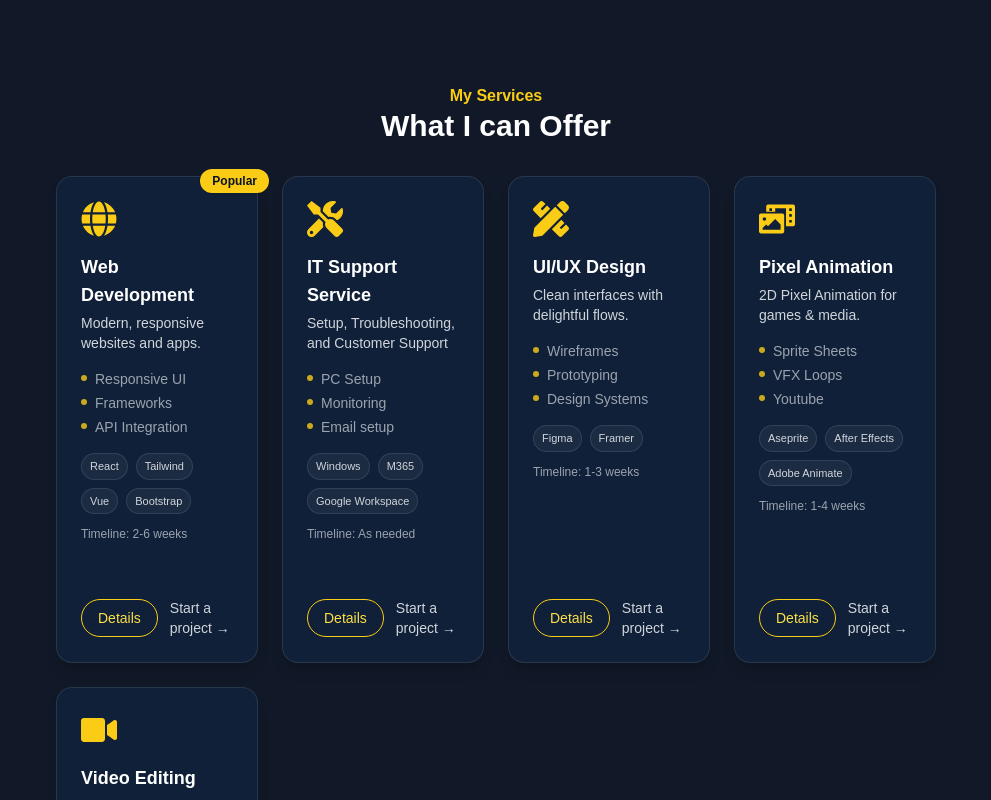
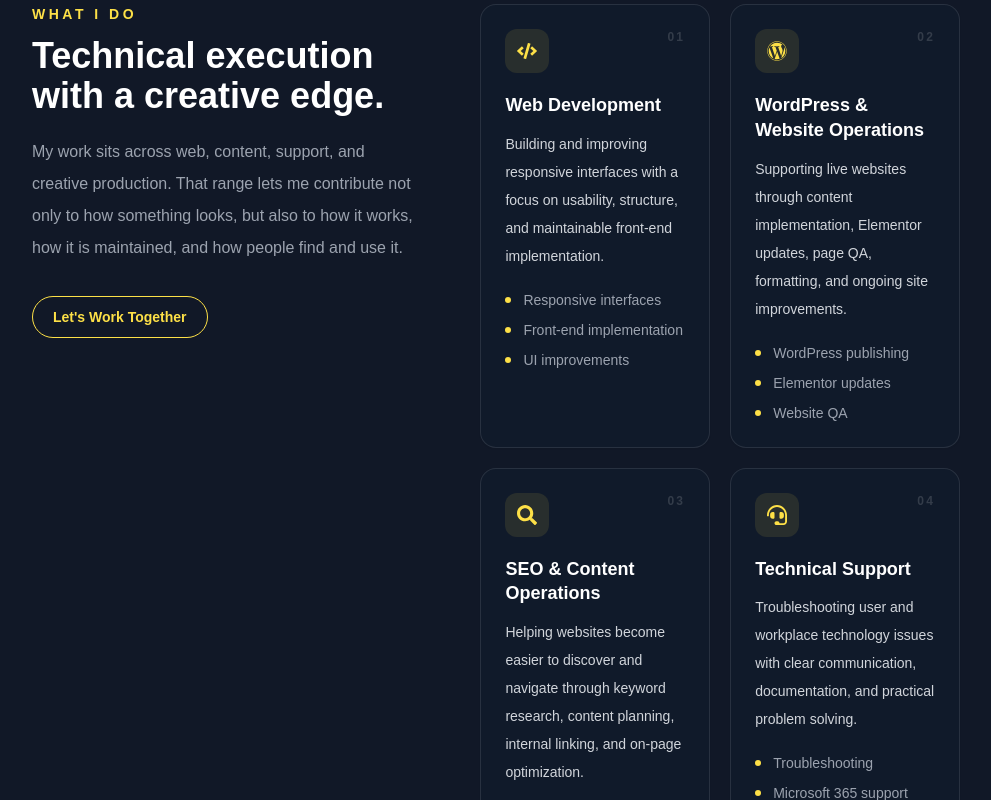
Before and after one commit to RaynGH/new-portfolio-main, a React (Create React App) app: page / in a window 1280 px wide. Shown: the part 3700-4500 px from the top of the page, without its empty margins (144-1135 px from the left). Built offline with nearby package versions, Linux system fonts and the light colour scheme.

Commit message:
Evolve Services into Mark 1 expertise section

```diff
--- a/src/Components/Services.jsx
+++ b/src/Components/Services.jsx
@@ -1,240 +1,129 @@
-import { React, useState, useMemo, useEffect} from 'react'
-import { FaGlobe, FaTools, FaPencilRuler, FaPhotoVideo, FaVideo} from "react-icons/fa";
+import {
+  FaCode,
+  FaHeadset,
+  FaPhotoVideo,
+  FaSearch,
+  FaVideo,
+  FaWordpress,
+} from 'react-icons/fa';
 
-const SERVICES = [
+const EXPERTISE = [
   {
-        id: "web-dev",
-        title:  "Web Development",
-        icon: FaGlobe,
-        summary: "Modern, responsive websites and apps.",
-        bullets: ["Responsive UI", "Frameworks", "API Integration"],
-        tools: ["React", "Tailwind", "Vue", "Bootstrap"],
-        timeline: "2-6 weeks",
-        badge: "Popular",
+    id: 'web-development',
+    title: 'Web Development',
+    icon: FaCode,
+    description:
+      'Building and improving responsive interfaces with a focus on usability, structure, and maintainable front-end implementation.',
+    outcomes: ['Responsive interfaces', 'Front-end implementation', 'UI improvements'],
   },
   {
-        id: "it-support",
-        title:  "IT Support Service",
-        icon: FaTools,
-        summary: "Setup, Troubleshooting, and Customer Support",
-        bullets: ["PC Setup", "Monitoring", "Email setup"],
-        tools: ["Windows", "M365", "Google Workspace"],
-        timeline: "As needed",
+    id: 'wordpress-operations',
+    title: 'WordPress & Website Operations',
+    icon: FaWordpress,
+    description:
+      'Supporting live websites through content implementation, Elementor updates, page QA, formatting, and ongoing site improvements.',
+    outcomes: ['WordPress publishing', 'Elementor updates', 'Website QA'],
   },
   {
-        id: "uiux",
-        title:  "UI/UX Design",
-        icon: FaPencilRuler,
-        summary: "Clean interfaces with delightful flows.",
-        bullets: ["Wireframes", "Prototyping", "Design Systems"],
-        tools: ["Figma", "Framer"],
-        timeline: "1-3 weeks",
+    id: 'seo-content',
+    title: 'SEO & Content Operations',
+    icon: FaSearch,
+    description:
+      'Helping websites become easier to discover and navigate through keyword research, content planning, internal linking, and on-page optimization.',
+    outcomes: ['Keyword research', 'Internal linking', 'Content optimization'],
   },
   {
-        id: "pixel-anim",
-        title:  "Pixel Animation",
-        icon: FaPhotoVideo,
-        summary: "2D Pixel Animation for games & media.",
-        bullets: ["Sprite Sheets", "VFX Loops", "Youtube"],
-        tools: ["Aseprite", "After Effects", "Adobe Animate"],
-        timeline: "1-4 weeks",
+    id: 'technical-support',
+    title: 'Technical Support',
+    icon: FaHeadset,
+    description:
+      'Troubleshooting user and workplace technology issues with clear communication, documentation, and practical problem solving.',
+    outcomes: ['Troubleshooting', 'Microsoft 365 support', 'User assistance'],
   },
   {
-        id: "video-edit",
-        title:  "Video Editing",
+    id: 'animation',
+    title: '2D & Pixel Animation',
+    icon: FaPhotoVideo,
+    description:
+      'Creating sprite-based character animation, action sequences, effects, and motion work for games, media, and creative collaborations.',
+    outcomes: ['Sprite animation', 'Character motion', 'Action choreography'],
+  },
+  {
+    id: 'creative-production',
+    title: 'Creative Production',
     icon: FaVideo,
-        summary: "Professional editing for social media, marketing, and storytelling",
-        bullets: ["Short-form Reels & Tiktoks", "Youtube Video Editing", "Color Grading & Sound Design"],
-        tools: ["After Effects", "Premiere Pro", "Capcut"],
-        timeline: "1-3 weeks",
+    description:
+      'Producing visual and short-form digital content that supports social media, marketing, presentations, and online brand communication.',
+    outcomes: ['Digital graphics', 'Video editing', 'Social content'],
   },
 ];
 
 function Services() {
+  return (
+    <div className="mx-auto max-w-6xl">
+      <div className="grid gap-10 lg:grid-cols-[0.9fr_1.1fr] lg:gap-14">
+        <div className="lg:sticky lg:top-24 lg:self-start">
+          <p className="text-sm font-semibold uppercase tracking-[0.25em] text-green-600 dark:text-yellow-300">
+            What I Do
+          </p>
+          <h2 className="mt-3 text-3xl font-bold leading-tight text-gray-900 sm:text-4xl dark:text-white">
+            Technical execution with a creative edge.
+          </h2>
+          <p className="mt-5 max-w-xl text-base leading-8 text-gray-600 dark:text-gray-400">
+            My work sits across web, content, support, and creative production. That range lets me contribute not only to how something looks, but also to how it works, how it is maintained, and how people find and use it.
+          </p>
 
-    const [openId, setOpenId] = useState(null);
+          <a
+            href="#contact"
+            className="mt-8 inline-flex items-center justify-center rounded-full border border-green-500 px-5 py-2.5 text-sm font-semibold text-green-600 transition hover:bg-green-500 hover:text-white dark:border-yellow-300 dark:text-yellow-300 dark:hover:bg-yellow-300 dark:hover:text-gray-900"
+          >
+            Let&apos;s Work Together
+          </a>
+        </div>
 
-    useEffect(() => {
-        const hash = new URLSearchParams(window.location.hash.replace("#", "?"));
-        const id = hash.get("service");
-        if(id) setOpenId(id);
-    }, []);
-
-    const service = useMemo(() => SERVICES.find(s => s.id === openId) || null,
-        [openId]
-    );
-
+        <div className="grid gap-5 sm:grid-cols-2">
+          {EXPERTISE.map((item, index) => {
+            const Icon = item.icon;
 
             return (
-    <div>
-         <section id="services" className="py-20">
-      <div className="max-w-7xl mx-auto px-6">
-        <header className="text-center mb-8">
-          <p className="dark:text-yellow-400 text-green-400 font-semibold">My Services</p>
-          <h2 className="text-3xl md:text-4xl font-bold dark:text-white text-gray-400/50">What I can Offer</h2>
-        </header>
-
-        {/* grid */}
-        <div className="grid gap-6 sm:grid-cols-2 lg:grid-cols-4 items-stretch auto-rows-[1fr]">
-          {SERVICES.map((s) => (
               <article
-              key={s.id}
-              className="relative h-full flex flex-col rounded-2xl dark:bg-[#0f2038] bg-[#f3f3f3] border border-white/10
-              p-6 shadow-lg hover:shadow-xl dark:hover:border-yellow-400/30 hover:border-green-400/30 transition"
+                key={item.id}
+                className="group rounded-2xl border border-gray-200 bg-white p-6 shadow-sm transition-all duration-300 hover:-translate-y-1 hover:border-green-500/30 hover:shadow-xl dark:border-white/10 dark:bg-[#101a2a] dark:hover:border-yellow-300/25"
               >
-              {s.badge && (
-                <span className="absolute -top-2 -right-3 rounded-full dark:bg-yellow-400 bg-green-500 dark:text-[#0b1321] text-white text-xs font-semibold px-3 py-1 shadow">
-                  {s.badge}
+                <div className="flex items-start justify-between gap-4">
+                  <div className="grid h-11 w-11 place-items-center rounded-xl bg-green-50 text-green-600 transition group-hover:bg-green-100 dark:bg-yellow-300/10 dark:text-yellow-300 dark:group-hover:bg-yellow-300/15">
+                    <Icon className="h-5 w-5" />
+                  </div>
+                  <span className="text-xs font-semibold tracking-[0.18em] text-gray-300 dark:text-white/15">
+                    {String(index + 1).padStart(2, '0')}
                   </span>
-              )}
-
-              <div className="dark:text-yellow-400 text-green-500 text-4xl mb-4">
-                <s.icon className="transition-transform group-hover:-translate-y-0.5" />
                 </div>
 
-              <h3 className="dark:text-white text-green-500 font-semibold text-lg">{s.title}</h3>
-              <p className="dark:text-gray-300 text-gray-800 text-sm mt-1">{s.summary}</p>
+                <h3 className="mt-5 text-lg font-bold leading-snug text-gray-900 dark:text-white">
+                  {item.title}
+                </h3>
+                <p className="mt-3 text-sm leading-7 text-gray-600 dark:text-gray-300">
+                  {item.description}
+                </p>
 
-              {/* quick bullets */}
-              <ul className="mt-4 space-y-1 text-sm dark:text-gray-400 text-gray-800">
-                {s.bullets.slice(0, 3).map((b, i) => (
-                  <li key={i} className="flex gap-2 items-start">
-                    <span className="mt-[6px] h-1.5 w-1.5 rounded-full dark:bg-yellow-400/80 bg-green-400/80" />
-                    {b}
+                <ul className="mt-5 space-y-2.5">
+                  {item.outcomes.map((outcome) => (
+                    <li
+                      key={outcome}
+                      className="flex items-center gap-3 text-sm text-gray-600 dark:text-gray-400"
+                    >
+                      <span className="h-1.5 w-1.5 shrink-0 rounded-full bg-green-500 dark:bg-yellow-300" />
+                      {outcome}
                     </li>
                   ))}
                 </ul>
-
-              {/* tool chips + meta */}
-              <div className="mt-4 flex flex-wrap gap-2">
-                {s.tools.map((t) => (
-                  <span key={t} className="text-[11px] px-2 py-1 rounded-full dark:bg-white/5 border
-                   dark:border-white/10 dark:text-gray-300 bg-green-500 text-white">
-                    {t}
-                  </span>
-                ))}
-              </div>
-              <p className="mt-3 text-xs text-gray-400">Timeline: {s.timeline}</p>
-
-              {/* actions */}
-              <div className="mt-auto pt-6 flex items-center gap-3">
-                <button
-                  onClick={() => setOpenId(s.id)}
-                  className="rounded-full border dark:border-yellow-400 px-4 py-2
-                  dark:text-yellow-300 text-sm dark:hover:bg-yellow-400 border-green-500
-                  text-green-800 hover:bg-green-500 dark:hover:text-[#101a2a] hover:text-white transition"
-                >
-                  Details
-                </button>
-                <a
-                  href="#contact"
-                  className="text-sm dark:text-gray-300 text-gray-800 dark:hover:text-yellow-400
-                  hover:text-green-500"
-                >
-                  Start a project →
-                </a>
-              </div>
               </article>
-          ))}
-        </div>
-      </div>
-
-      {/* modal / drawer */}
-      {service && (
-        <ServiceDialog service={service} onClose={() => setOpenId(null)} />
-      )}
-    </section>
-
-    </div>
-  )
-}
-
-
-function ServiceDialog({ service, onClose}) {
-    useEffect(() => {
-        const onKey = (e) => e.key === "Escape" && onClose();
-        document.addEventListener("keydown", onKey);
-        return () => document.removeEventListener("keydown", onKey);
-    }, [onClose]);
-
-    return (
-         <div className="fixed inset-0 z-50">
-      {/* backdrop */}
-      <div
-        className="absolute inset-0 bg-black/60 backdrop-blur-sm"
-        onClick={onClose}
-      />
-      {/* panel */}
-      <div
-        role="dialog"
-        aria-modal="true"
-        aria-labelledby="svc-title"
-        className="
-          absolute left-1/2 -translate-x-1/2 w-[92%] max-w-3xl
-          bottom-0 sm:top-1/2 sm:bottom-auto sm:-translate-y-1/2
-          rounded-t-2xl sm:rounded-2xl
-          dark:bg-[#0f2038] bg-[#f3f3f3] bg border border-white/10 shadow-xl p-6
-        "
-        onClick={(e) => e.stopPropagation()}
-      >
-        <div className="flex items-start justify-between gap-6">
-          <div className="dark:text-yellow-400 text-green-400 text-3xl">
-            <service.icon />
-          </div>
-          <button
-            onClick={onClose}
-            aria-label="Close"
-            className="ml-auto rounded-full border border-white/10 px-3 py-1 text-sm text-gray-500 dark:hover:text-white hover:text-green-500"
-          >
-            Close
-          </button>
-        </div>
-
-        <h3 id="svc-title" className="dark:text-white text-green-400 text-2xl font-semibold mt-2">
-          {service.title}
-        </h3>
-        <p className="dark:text-gray-300 text-gray-800 mt-2">{service.summary}</p>
-
-        <div className="mt-4 grid sm:grid-cols-2 gap-4">
-          <div>
-            <h4 className="dark:text-gray-200 text-gray-500 font-medium mb-2">What you get</h4>
-            <ul className="space-y-2 dark:text-gray-300 text-gray-800 text-sm">
-              {service.bullets.map((b, i) => (
-                <li key={i} className="flex gap-2">
-                  <span className="mt-[7px] h-1.5 w-1.5 rounded-full dark:bg-yellow-400/80 bg-green-400/80" />
-                  {b}
-                </li>
-              ))}
-            </ul>
-          </div>
-          <div>
-            <h4 className="dark:text-gray-200 text-gray-400 font-medium mb-2">Details</h4>
-            <p className="text-sm dark:text-gray-300 text-gray-800">
-              Timeline: <span className="dark:text-gray-100 text-gray-400">{service.timeline}</span><br/>
-              Stack: {service.tools.join(", ")}
-            </p>
-          </div>
-        </div>
-
-        <div className="mt-6 flex flex-wrap items-center gap-3">
-          <a
-            href="#contact"
-            className="rounded-full border dark:border-yellow-400 px-4 py-2 dark:text-yellow-300
-            text-sm dark:hover:bg-yellow-400 border-green-500 hover:bg-green-500 dark:hover:text-[#101a2a]
-            hover:text-white transition"
-          >
-            Get a quote
-          </a>
-          <a
-            href="#projects"
-            className="text-sm dark:text-gray-300 text-gray-800 dark:hover:text-yellow-400 hover:text-green-400"
-          >
-            View related projects →
-          </a>
+            );
+          })}
         </div>
       </div>
     </div>
   );
 }
 
-export default Services
+export default Services;
```
Lines whose indentation alone changed are shown as unchanged.
